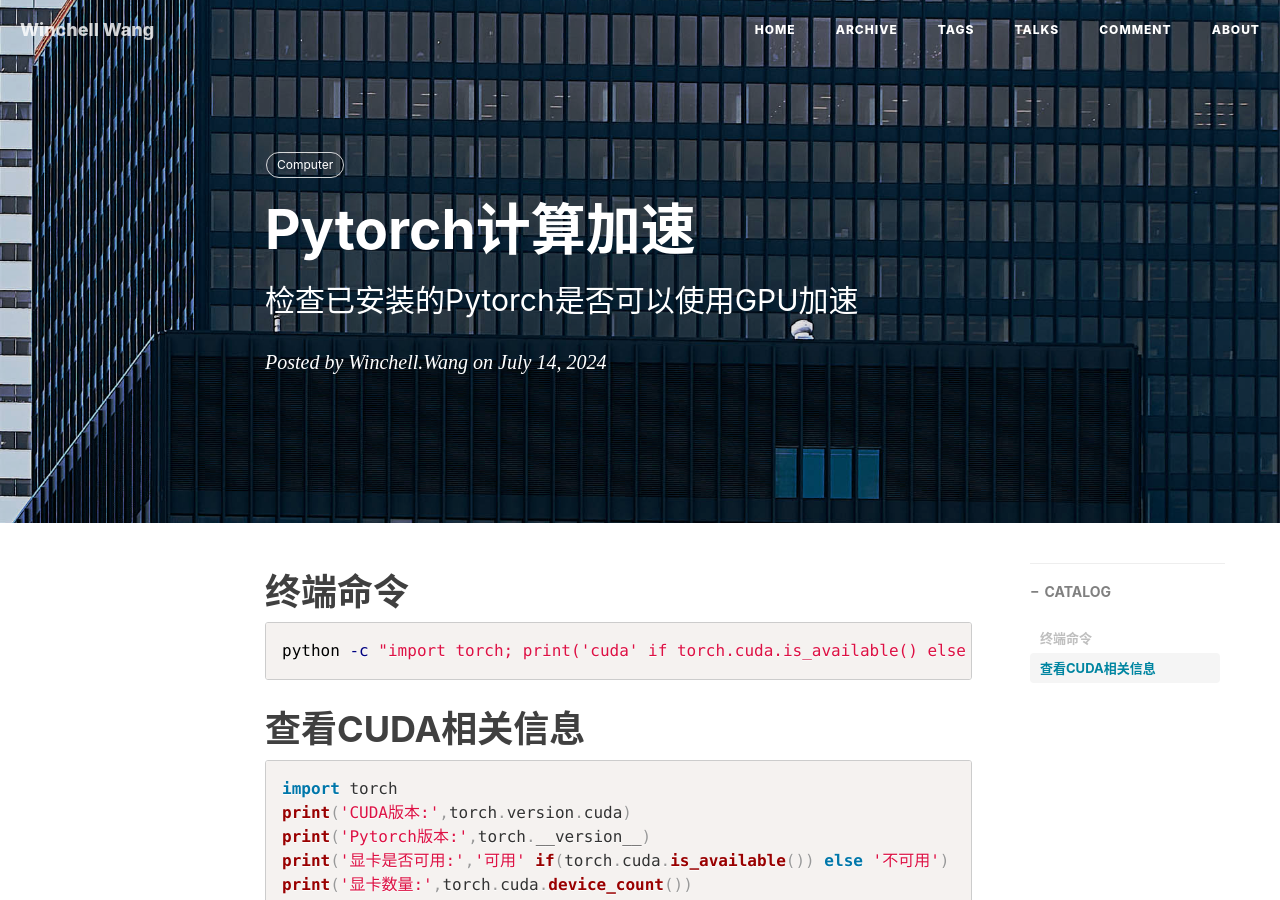
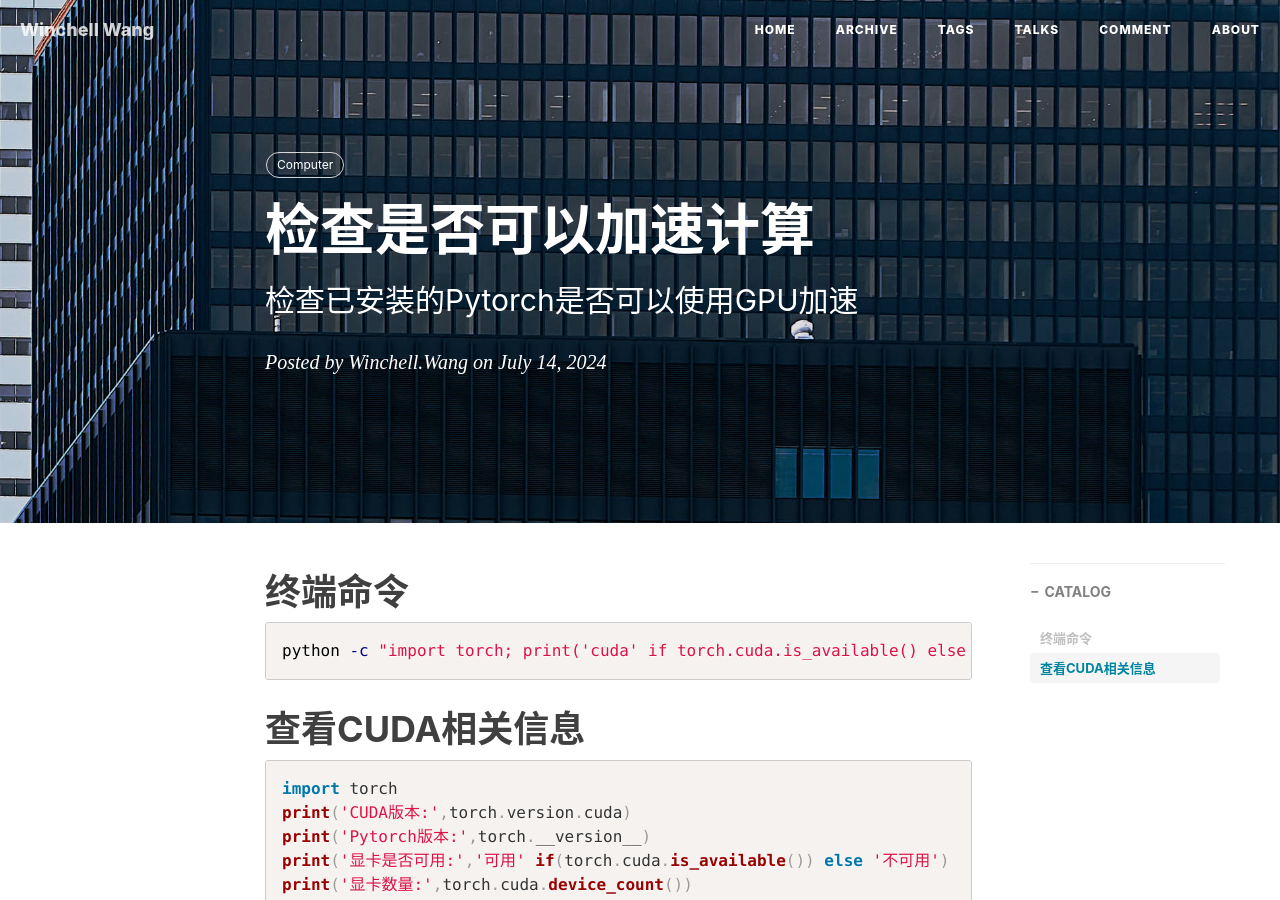
Before and after one commit to WinchellWang/winchellwang.github.io, a Jekyll site: the page built from _posts/2024-07-14-gpu_acce_check.md, in a window 1280 px wide and 900 px high. Built offline with Jekyll 4.4.1, drawn with Linux system fonts in a browser that asks for light colours; nearby versions of some CDN libraries; comment, search, counter and statistics services are not loaded.

Commit message:
New Title

```diff
--- a/_posts/2024-07-14-gpu_acce_check.md
+++ b/_posts/2024-07-14-gpu_acce_check.md
@@ -1,6 +1,6 @@
 ---
 layout: post
-title: Pytorch计算加速
+title: 检查是否可以加速计算
 subtitle: 检查已安装的Pytorch是否可以使用GPU加速
 date: 2024-07-14
 author: Winchell.Wang
```
